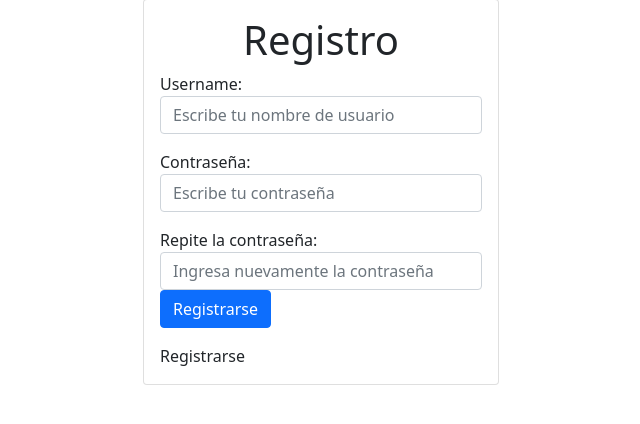
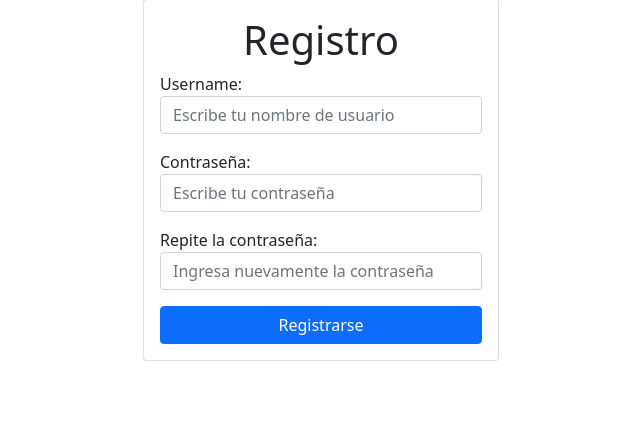
Before and after one commit to JulioChureo/NegocioDondeElTioPato, a Django app: page /registro/ in a window 1280 px wide. Shown: the part 57-481 px from the top of the page, without its empty margins (319-959 px from the left). Run offline with Django 4.2, Linux system fonts and the light colour scheme; some libraries are stand-ins or nearby versions.

Commit message:
Nuevamente arreglando la wea

```diff
--- a/tasks/templates/registro.html
+++ b/tasks/templates/registro.html
@@ -20,10 +20,8 @@
                 <div class="mb-3">
                     <label for="password2">Repite la contraseña:</label>
                     <input type="password" name="password2" class="form-control" placeholder="Ingresa nuevamente la contraseña">
-                    <button class="btn btn-primary">Registrarse</button>
                 </div>
-                    Registrarse
-                </button>
+                <button class="btn btn-primary">Registrarse</button>
             </form>
         </div>
     </div>
```
